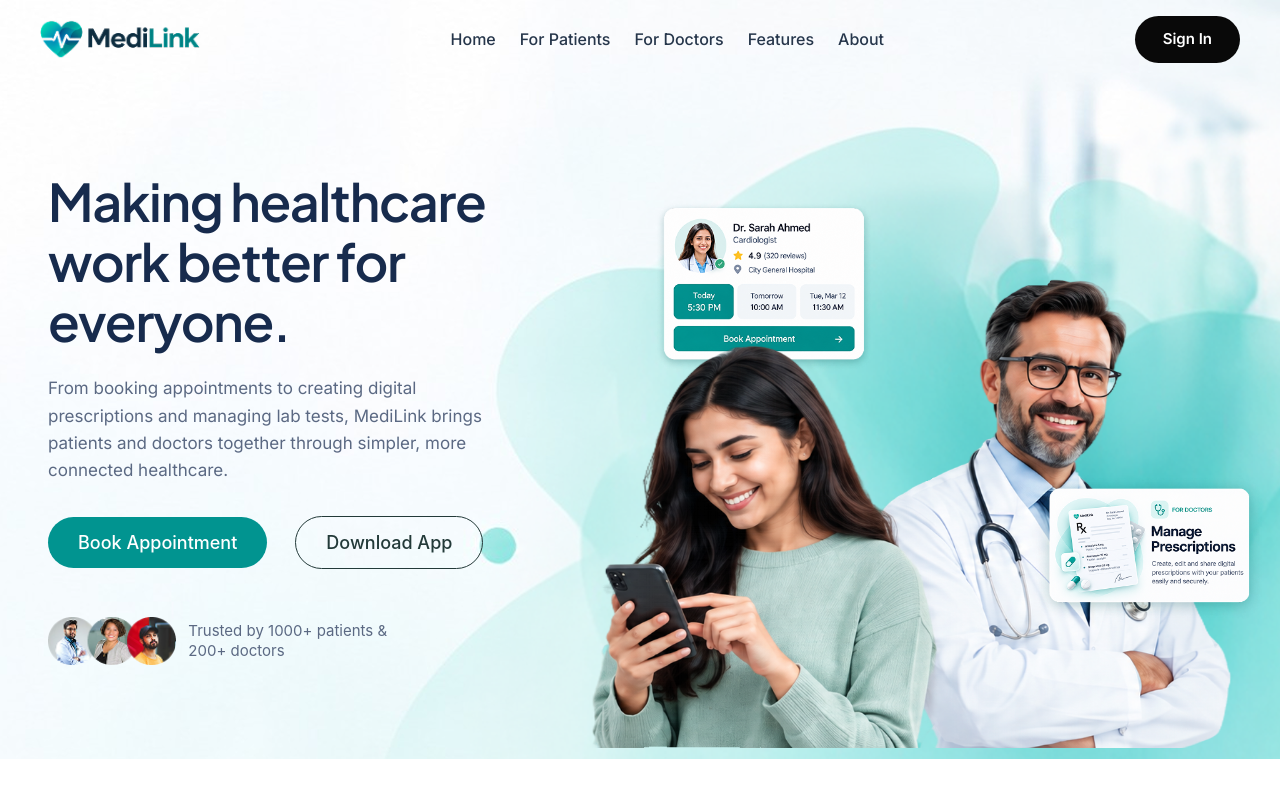
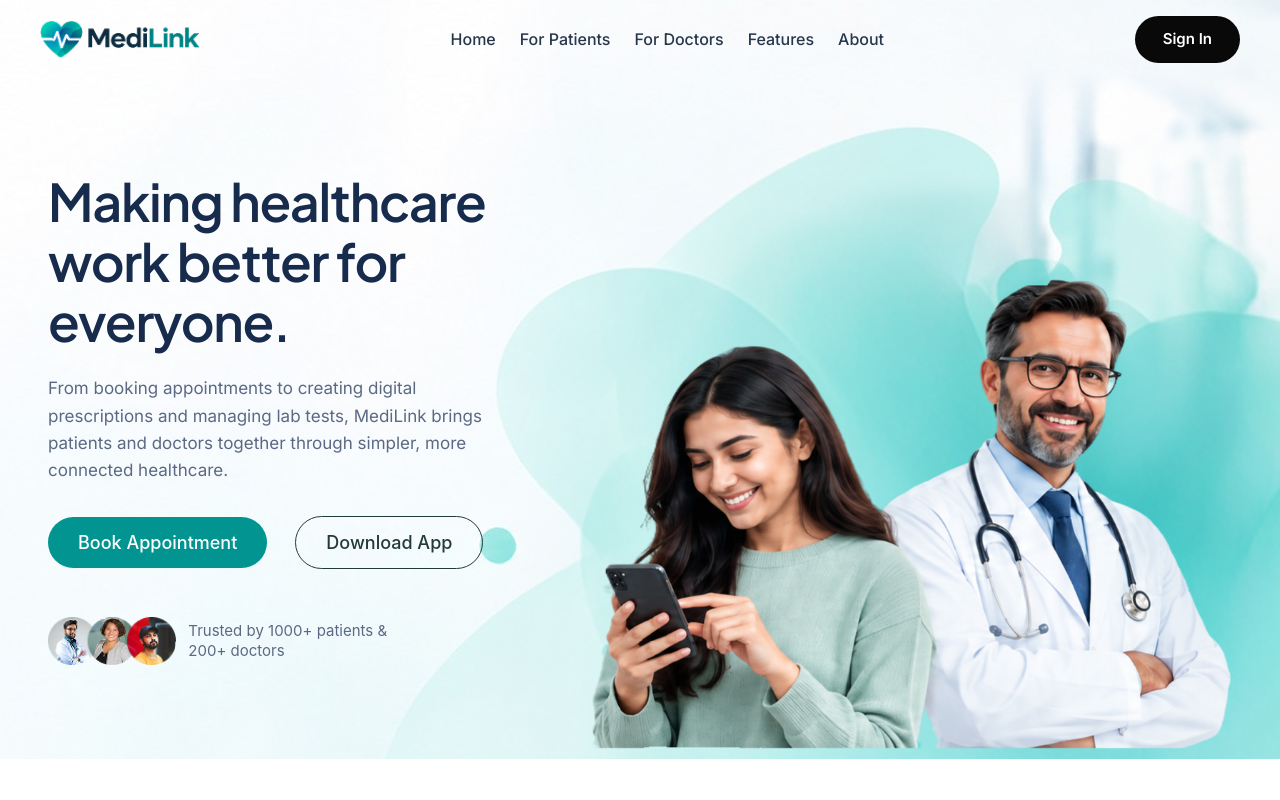
Before and after one commit to devjahid1/krafti_Health, a React (Vite) app: page / in a window 1280 px wide. Shown: the top 800 px of the page. Built offline with nearby package versions, Linux system fonts and the light colour scheme.

Commit message:
resizedd

```diff
--- a/src/Components/Home_Components/BannerContext.jsx
+++ b/src/Components/Home_Components/BannerContext.jsx
@@ -51,21 +51,21 @@ const BannerContext = () => {
         <img
           src={dp}
           alt="MediLink doctor and patient"
-          className="relative z-10 h-auto w-full max-w-[280px] object-contain min-[375px]:max-w-[340px] min-[390px]:max-w-[355px] sm:max-w-[480px] sm:mb-[-60px] md:max-w-[650px] md:mb-[-80px] lg:max-w-[560px] lg:mb-[-247px] xl:max-w-[680px] xl:mb-[-150px] 2xl:max-w-[857px] 2xl:mb-0 2xl:mt-[-12px]"
+          className="relative z-10 h-auto w-full max-w-[280px] object-contain min-[375px]:max-w-[340px] min-[390px]:max-w-[355px] sm:max-w-[480px] sm:mb-[-60px] md:max-w-[650px] md:mb-[-80px] lg:max-w-[560px] lg:mb-[-247px] xl:max-w-[680px] xl:mb-[-150px] 2xl:max-w-[857px] 2xl:mb-0 2xl:mt-[-12px] animate-fade-in"
         />
 
         {/* Doctor Image */}
         <img
           src={doctor}
           alt="Doctor"
-          className="absolute z-0 hidden h-auto w-[34%] max-w-[304px] object-contain md:block md:left-[5%] md:top-[-10%] lg:left-[10%] lg:top-[-38%] xl:left-[10%] xl:top-[-24%] 2xl:left-[13%] 2xl:top-[-18%]"
+          className="absolute z-0 hidden h-auto w-[34%] max-w-[304px] object-contain md:block md:left-[5%] md:top-[-10%] lg:left-[10%] lg:top-[-38%] xl:left-[10%] xl:top-[-24%] 2xl:left-[13%] 2xl:top-[-18%] animate-fade-in-delay"
         />
 
         {/* Patient Image */}
         <img
           src={patient}
           alt="Patient"
-          className="absolute z-20 hidden h-auto w-[36%] max-w-[327px] object-contain md:block md:bottom-[5%] md:right-[-2%] lg:bottom-[-90%] lg:right-[-5%] xl:bottom-[-7%] xl:right-[-5%] 2xl:bottom-[25%] 2xl:right-[-1%]"
+          className="absolute z-20 hidden h-auto w-[36%] max-w-[327px] object-contain md:block md:bottom-[5%] md:right-[-2%] lg:bottom-[-90%] lg:right-[-5%] xl:bottom-[-7%] xl:right-[-5%] 2xl:bottom-[25%] 2xl:right-[-1%] animate-fade-in-late"
         />
 
       </div>
```
